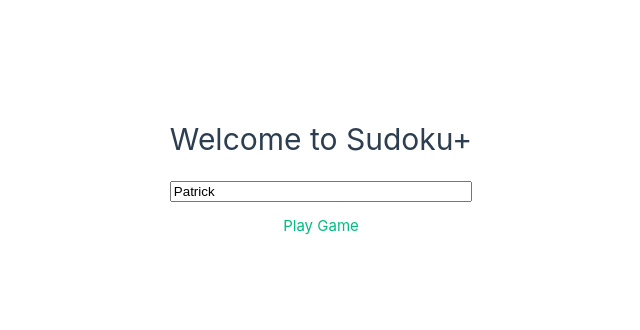
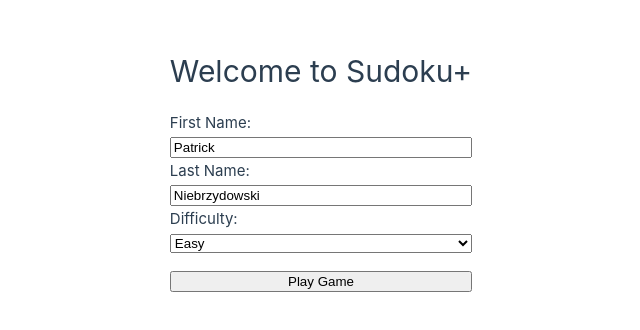
Before and after one commit to pniebrzydowski/hux1-ws24-prep, a Vue app: page /#/ in a window 1280 px wide. Shown: the part 230-560 px from the top of the page, without its empty margins (319-959 px from the left). Built offline with nearby package versions, Linux system fonts and the light colour scheme; the HTML template or start-up script is replaced by a standard one.

Commit message:
add input form for splashscreen & show state on other screens

```diff
--- /dev/null
+++ b/src/components/GameInfo.vue
@@ -0,0 +1,11 @@
+<script setup lang="ts">
+import { useGameStore } from '@/store/game'
+
+const { difficultyLabel } = useGameStore()
+</script>
+
+<template>
+  <p>Difficulty: {{ difficultyLabel }}</p>
+</template>
+
+<style scoped></style>
--- /dev/null
+++ b/src/components/PlayerInfo.vue
@@ -0,0 +1,11 @@
+<script setup lang="ts">
+import { useUserStore } from '@/store/user'
+
+const userStore = useUserStore()
+</script>
+
+<template>
+  <p>Welcome, {{ userStore.fullName }}</p>
+</template>
+
+<style scoped></style>
--- /dev/null
+++ b/src/components/StartForm.vue
@@ -0,0 +1,54 @@
+<script setup lang="ts">
+import { useGameStore } from '@/store/game'
+import { useUserStore } from '@/store/user'
+
+const { onSubmit } = defineProps<{
+  onSubmit: () => void
+}>()
+const userStore = useUserStore()
+const gameStore = useGameStore()
+
+const handleSubmit = () => {
+  if (!userStore.firstName || !userStore.lastName) {
+    alert('You must enter your full name')
+    return
+  }
+
+  onSubmit()
+}
+</script>
+
+<template>
+  <form @submit="handleSubmit">
+    <div>
+      <label for="firstName">First Name:</label>
+      <input type="text" id="firstName" v-model="userStore.firstName" />
+    </div>
+    <div>
+      <label for="lastName">Last Name:</label>
+      <input type="text" id="lastName" v-model="userStore.lastName" />
+    </div>
+    <div>
+      <label for="difficulty">Difficulty:</label>
+      <select
+        id="difficulty"
+        :value="gameStore.difficultyLevel"
+        @change="gameStore.difficultyLevel = Number(($event.target as HTMLSelectElement).value)"
+      >
+        <option v-for="n in 3" :key="n" :value="n">{{ gameStore.getDifficultyLabel(n) }}</option>
+      </select>
+    </div>
+    <button type="submit">Play Game</button>
+  </form>
+</template>
+
+<style scoped>
+input,
+select {
+  width: 100%;
+}
+button {
+  margin-top: 16px;
+  width: 100%;
+}
+</style>
--- a/src/components/screens/PlayScreen.vue
+++ b/src/components/screens/PlayScreen.vue
@@ -1,11 +1,15 @@
 <script setup lang="ts">
 import GameBoard from '../GameBoard.vue'
+import GameInfo from '../GameInfo.vue'
+import PlayerInfo from '../PlayerInfo.vue'
 </script>
 
 <template>
   <div class="container">
     <header>
       <h1>Sudoku</h1>
+      <PlayerInfo />
+      <GameInfo />
     </header>
     <main>
       <GameBoard />
--- a/src/components/screens/SplashScreen.vue
+++ b/src/components/screens/SplashScreen.vue
@@ -1,6 +1,10 @@
 <script setup lang="ts">
-import { useUserStore } from '@/store/user'
-const userStore = useUserStore()
+import { router } from '@/routing/router'
+import StartForm from '../StartForm.vue'
+
+const onSubmit = () => {
+  router.push('/play')
+}
 </script>
 
 <template>
@@ -8,24 +12,12 @@ const userStore = useUserStore()
     <h1>Welcome to Sudoku+</h1>
   </header>
   <main>
-    <input type="text" v-model="userStore.firstName" />
-    <router-link to="/play">Play Game</router-link>
+    <StartForm :on-submit="onSubmit" />
   </main>
 </template>
 
 <style scoped>
-header {
-  padding: 16px 0;
-}
-
-input {
-  width: 100%;
-}
-
-a {
-  display: block;
-  margin-top: 8px;
-  text-align: center;
-  width: 100%;
+main {
+  margin-top: 16px;
 }
 </style>
--- /dev/null
+++ b/src/store/game.ts
@@ -0,0 +1,26 @@
+import { defineStore } from 'pinia'
+import { computed, ref } from 'vue'
+
+export const useGameStore = defineStore('game', () => {
+  const difficultyLevel = ref(1)
+  const getDifficultyLabel = (level: number) => {
+    switch (level) {
+      case 1:
+        return 'Easy'
+      case 2:
+        return 'Medium'
+      case 3:
+        return 'Hard'
+      default:
+        return 'Unknown'
+    }
+  }
+
+  const difficultyLabel = computed(() => getDifficultyLabel(difficultyLevel.value))
+
+  return {
+    difficultyLevel,
+    difficultyLabel,
+    getDifficultyLabel,
+  }
+})
```
